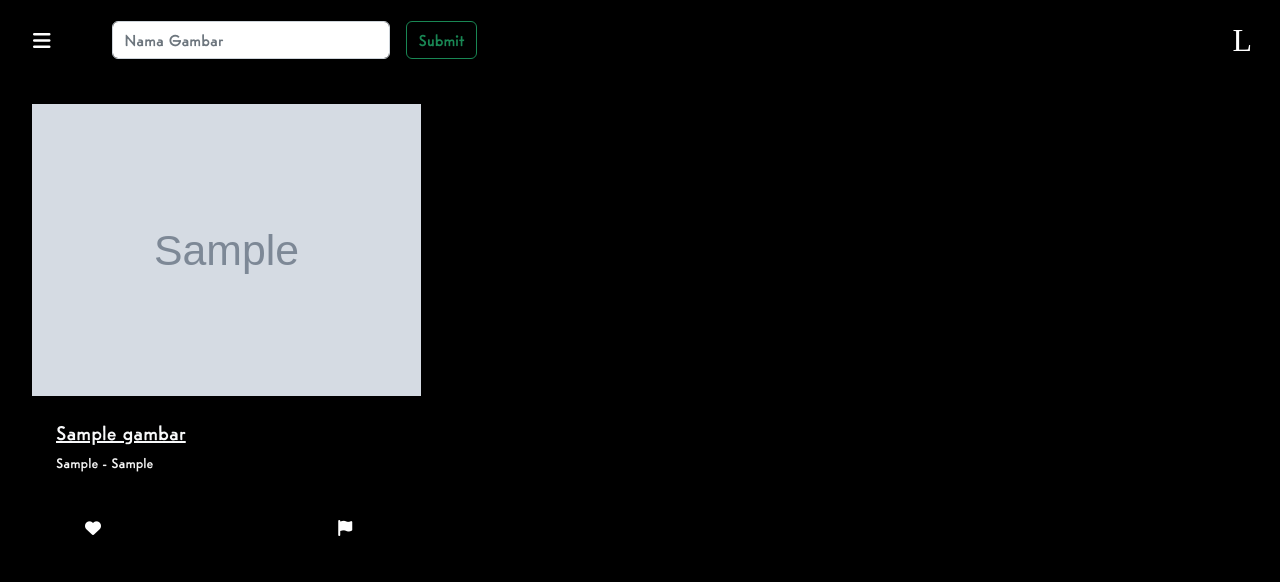
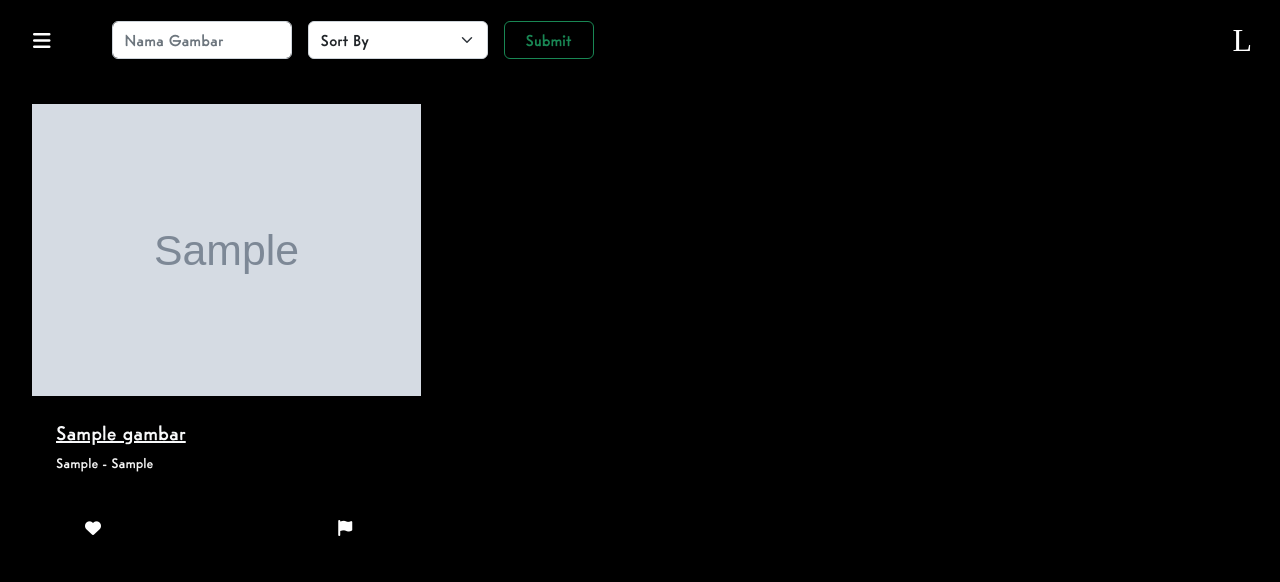
Before and after one commit to ayyashupi/UAS-WEB, a PHP site: page /galeri.php in a window 1280 px wide. Shown: the top 582 px of the page. Run offline with PHP 8.4, Linux system fonts and the light colour scheme; the visitor is signed in with stand-in values (Sample User, id 1); tables that the repository leaves empty or names only in its code hold one stand-in row (values such as "Sample post"); grey boxes marked "Sample" are stand-in pictures; some libraries are stand-ins or nearby versions; some web fonts are replaced.

Commit message:
Galeri Sort By

```diff
--- a/galeri.php
+++ b/galeri.php
@@ -5,10 +5,16 @@
 session_start();
 
 if(isset($_SESSION['user_name'])||isset($_SESSION['admin_name'])){
+	$sorter = "id";
+	$order = " desc";
 	if(!empty($_POST['search'])){
 		$search = $_POST['search'];
+		$sorter = $_POST['sorter'];
+		if ($sorter == "judul") {
+			$order = " asc";
+		}
 		$datagambar = null;
-    $select = " select * from gambar where id like '%$search%' or judul like '%$search%'";
+		$select = " select * from gambar where id like '%$search%' or judul like '%$search%' order by ".$sorter.$order;
 		$result = mysqli_query($conn, $select);
         // $jumlah = 1;
 		$jumlah = 0;
@@ -17,8 +23,15 @@ if(isset($_SESSION['user_name'])||isset($_SESSION['admin_name'])){
          	$jumlah++;
          }
       }else{
+      	if (!empty($_POST['sorter'])) {
+      		$sorter = $_POST["sorter"];
+      		if ($sorter == "judul") {
+      			$order = " asc";
+      		}
+      	}
+
       	$datagambar = null;
-        $select = " SELECT * FROM gambar";
+      	$select = " SELECT * FROM gambar order by ".$sorter.$order;
       	$result = mysqli_query($conn, $select);
 // $jumlah = 1;
       	$jumlah = 0;
@@ -93,8 +106,19 @@ crossorigin="anonymous">
 									<input type="text" class="form-control" placeholder="Nama Gambar" aria-label="First name" name="search">
 								</div>
 								<div class="col">
-                  <button type="submit" class="btn btn-outline-success my-2 my-sm-0" placeholder="Last name" aria-label="Last name" name="save">Submit</button>
+									<select class="form-select" aria-label="Default select example" name="sorter">
+										<option selected value="id">Sort By</option>
+										<option value="judul">Judul</option>
+										<option value="jumlah_like">Like</option>
+										<option value="tahun">Tahun</option>
+									</select>
+
 								</div>
+								<div class="col">
+									<button type="submit" class="btn btn-outline-success my-2 my-sm-0" style="width: 50%;" placeholder="Last name" aria-label="Last name" name="save">Submit</button>
+								</div>
+
+
 
 							</div>
 						</form>
```
Lines whose indentation alone changed are shown as unchanged.
